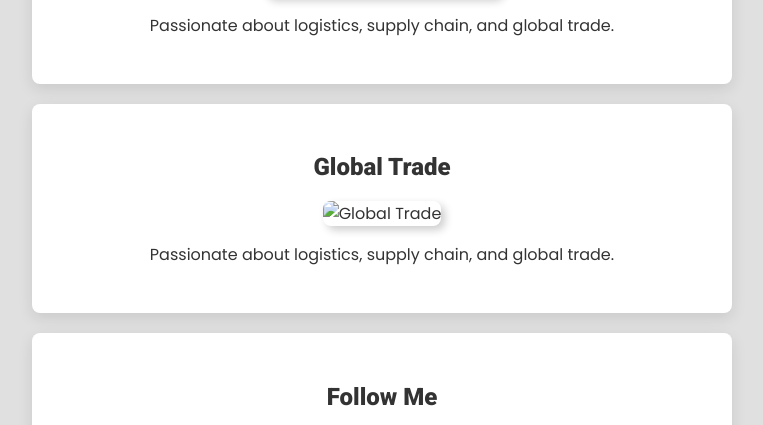
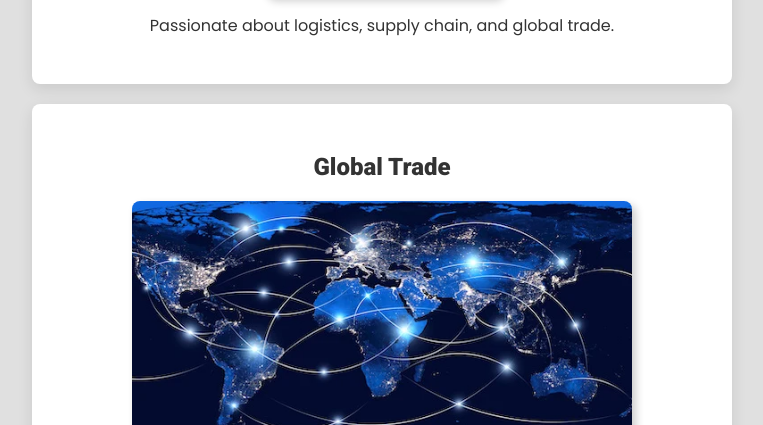
Before and after one commit to williamax745/my-profile, a plain HTML site: page index.html in a window 1280 px wide. Shown: the part 1258-1683 px from the top of the page, without its empty margins (258-1021 px from the left). Drawn offline with Linux system fonts and the light colour scheme.

Commit message:
Update index.html

```diff
--- a/index.html
+++ b/index.html
@@ -45,7 +45,7 @@
 
         <div class="card-white">
             <h2>Global Trade</h2>
-            <img src="IMAGES/global_trade.jpg" alt="Global Trade">
+            <img src="IMAGES/global trade.jpeg" alt="Global Trade">
             <p>Passionate about logistics, supply chain, and global trade.</p>
         </div>
 
```
